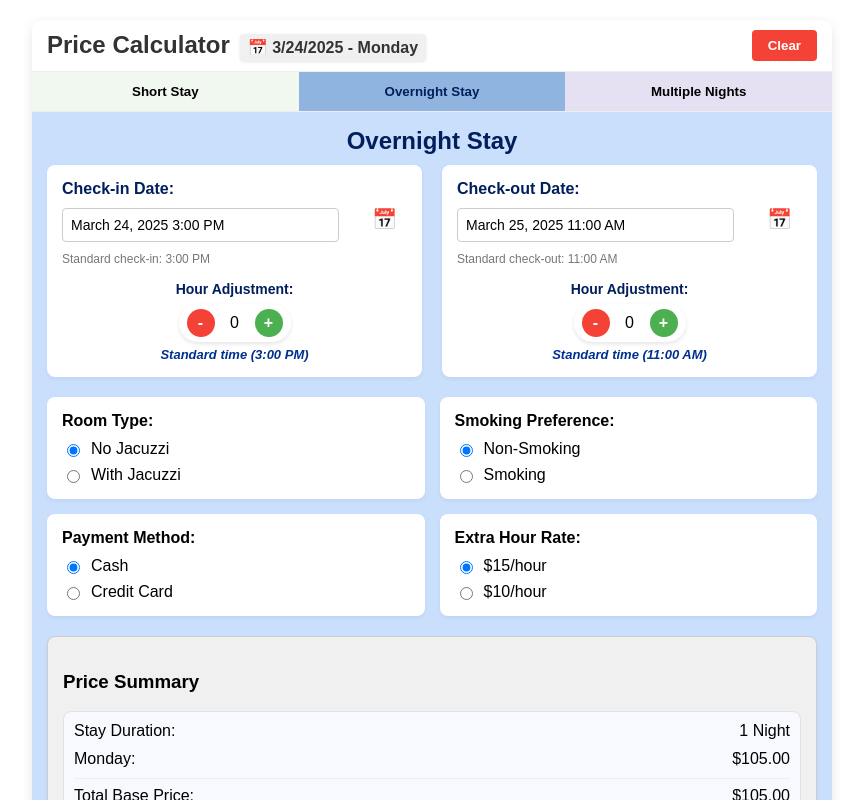
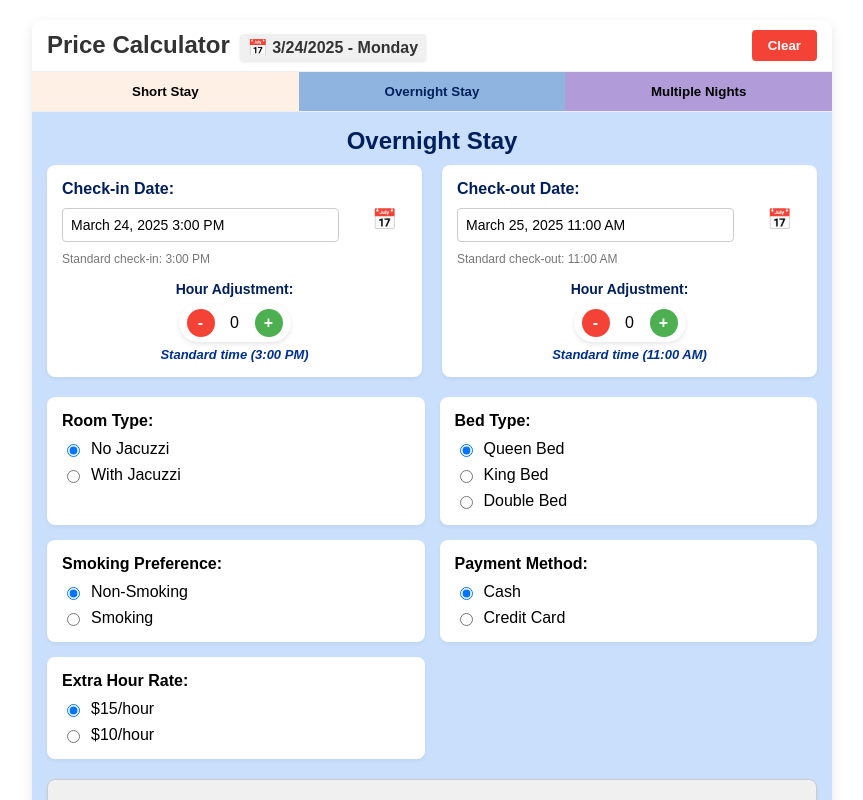
Before and after one commit to sixthemailtest/pricecalculator, a React (Create React App) app: page / in a window 1280 px wide. Both pictures are taken after a click on the button "Overnight Stay". Shown: the top 800 px of the page, without its empty margins (208-1071 px from the left). Built offline with nearby package versions, Linux system fonts and the light colour scheme; the HTML template or start-up script is replaced by a standard one.

Commit message:
initial commit12

```diff
--- a/src/App.js
+++ b/src/App.js
@@ -27,6 +27,7 @@ function App() {
   const [overnightExtraHours, setOvernightExtraHours] = useState(0);
   const [overnightCheckoutExtraHours, setOvernightCheckoutExtraHours] = useState(0);
   const [hasJacuzziOvernight, setHasJacuzziOvernight] = useState(false);
+  const [bedType, setBedType] = useState('queen');
 
   // Multiple overnight stays management
   const [savedStays, setSavedStays] = useState([]);
@@ -69,7 +70,8 @@ function App() {
   useEffect(() => {
     calculateOvernightPrice();
   // eslint-disable-next-line react-hooks/exhaustive-deps
-  }, [overnightSmoking, overnightPayment, hasJacuzziOvernight, checkInDate, checkOutDate, overnightExtraHours, overnightExtraRate, overnightCheckoutExtraHours]);
+  }, [overnightSmoking, overnightPayment, hasJacuzziOvernight, checkInDate, checkOutDate,
+      overnightExtraHours, overnightExtraRate, overnightCheckoutExtraHours, bedType]);
 
   const updateCurrentDateTime = () => {
     const now = new Date();
@@ -157,8 +159,15 @@ function App() {
 
     // Special pricing for 7-night stays
     if (totalNights === 7) {
-      // Flat rate for 7 nights, regardless of payment method
+      // Flat rate for 7 nights
       totalBasePrice = hasJacuzziOvernight ? 695 : 675;
+
+      // Add bed type adjustment for 7 nights
+      if (bedType === 'king') {
+        totalBasePrice += (5 * 7); // $5 extra per night for King
+      } else if (bedType === 'double') {
+        totalBasePrice += (10 * 7); // $10 extra per night for Double
+      }
     } else {
       // Regular pricing for non-7-night stays
       totalBasePrice = calculateRegularPricing(totalNights, daysBreakdown);
@@ -173,18 +182,16 @@ function App() {
     // Calculate extra hours cost for check-in
     let extraHoursCheckInCost = 0;
     if (overnightExtraHours !== 0) {
-      // Both early and late check-in are charged at the selected rate
       extraHoursCheckInCost = Math.abs(overnightExtraHours) * overnightExtraRate;
     }
 
     // Calculate extra hours cost for checkout
     let extraHoursCheckOutCost = 0;
     if (overnightCheckoutExtraHours > 0) {
-      // For late checkout, use the selected rate ($15 or $10 per hour)
       extraHoursCheckOutCost = overnightCheckoutExtraHours * overnightExtraRate;
     }
 
-    // Calculate total price (base price + tax + extra hours costs)
+    // Calculate total price
     calculatedTotalPrice = totalBasePrice + taxAmount + extraHoursCheckInCost + extraHoursCheckOutCost;
 
     return {
@@ -206,7 +213,7 @@ function App() {
     for (let i = 0; i < totalNights; i++) {
       const currentDate = new Date(checkInDate);
       currentDate.setDate(currentDate.getDate() + i);
-      const dayOfWeek = currentDate.getDay(); // 0: Sunday, 1-4: Monday-Thursday, 5: Friday, 6: Saturday
+      const dayOfWeek = currentDate.getDay();
 
       let dayBasePrice = 0;
       let dayName = '';
@@ -222,7 +229,7 @@ function App() {
         dayName = ['Monday', 'Tuesday', 'Wednesday', 'Thursday'][dayOfWeek - 1];
       }
 
-      // Set prices based on day of week, jacuzzi, and payment method
+      // Set base prices based on day of week and jacuzzi
       if (dayOfWeek === 5) { // Friday
         dayBasePrice = hasJacuzziOvernight ? 159 : 139;
         if (overnightPayment === 'credit' && !hasJacuzziOvernight) {
@@ -234,13 +241,20 @@ function App() {
         dayBasePrice = hasJacuzziOvernight ? 120 : 105;
       }
 
+      // Add bed type price adjustment
+      if (bedType === 'king') {
+        dayBasePrice += 5; // King bed is $5 more
+      } else if (bedType === 'double') {
+        dayBasePrice += 10; // Double bed is $10 more
+      }
+
       // Add to pricing totals
       totalBasePrice += dayBasePrice;
 
       // Add to days breakdown
       daysBreakdown.push({
         day: dayName,
-        date: '',  // Remove date display completely
+        date: '',
         basePrice: dayBasePrice
       });
     }
@@ -309,6 +323,7 @@ function App() {
     setOvernightExtraHours(0);
     setOvernightCheckoutExtraHours(0);
     setHasJacuzziOvernight(false);
+    setBedType('queen');
 
     // Reset dates to defaults
     const defaultCheckIn = new Date();
@@ -355,7 +370,8 @@ function App() {
         price: pricing.totalPrice,
         checkInDay,
         checkOutDay,
-        details: pricing
+        details: pricing,
+        bedType: bedType
       };
 
       const updatedStays = [...savedStays, newStay];
@@ -366,12 +382,13 @@ function App() {
       setTotalStaysPrice(newTotalPrice);
     }
 
-    // Reset room and payment selections
+    // Reset all selections including bed type
     setOvernightPayment('cash');
     setOvernightExtraHours(0);
     setOvernightCheckoutExtraHours(0);
     setHasJacuzziOvernight(false);
     setOvernightSmoking(false);
+    setBedType('queen');
 
     // Reset dates to defaults
     const today = new Date();
@@ -398,6 +415,8 @@ function App() {
   // Price summary section for overnight stays
   const renderOvernightStayPriceSummary = () => {
     if (activeTab === 'multiple') {
+      const currentPricing = calculateOvernightPrice();
+
       return (
         <div className="price-summary" style={{
           backgroundColor: '#fff',
@@ -412,6 +431,8 @@ function App() {
             paddingBottom: '10px',
             marginBottom: '15px'
           }}>Price Summary</h3>
+
+          {/* Saved Stays Section */}
           {savedStays.length > 0 && (
             <div className="saved-stays-section">
               {savedStays.map((stay, index) => (
@@ -432,6 +453,11 @@ function App() {
                       borderBottom: '1px solid #e0e0e0',
                       paddingBottom: '8px'
                     }}>
+                      <div style={{
+                        display: 'flex',
+                        alignItems: 'center',
+                        gap: '8px'
+                      }}>
                         <span
                           className="stay-number"
                           style={{
@@ -442,6 +468,46 @@ function App() {
                         >
                           Stay #{index + 1}
                         </span>
+                        <button
+                          style={{
+                            background: '#001f5c',
+                            border: 'none',
+                            color: '#fff',
+                            cursor: 'pointer',
+                            padding: '2px 6px',
+                            fontSize: '11px',
+                            borderRadius: '3px',
+                            display: 'inline-flex',
+                            alignItems: 'center',
+                            transition: 'all 0.2s',
+                            fontWeight: '500',
+                            textTransform: 'uppercase',
+                            letterSpacing: '0.5px'
+                          }}
+                          onMouseOver={(e) => {
+                            e.target.style.background = '#002d85';
+                          }}
+                          onMouseOut={(e) => {
+                            e.target.style.background = '#001f5c';
+                          }}
+                          onClick={() => {
+                            // Set all the form fields to this stay's values
+                            setCheckInDate(new Date(stay.checkIn));
+                            setCheckOutDate(new Date(stay.checkOut));
+                            setHasJacuzziOvernight(stay.hasJacuzzi);
+                            setOvernightSmoking(stay.smoking);
+                            setOvernightPayment(stay.payment);
+                            setOvernightExtraRate(stay.extraRate);
+                            setOvernightExtraHours(stay.checkInAdjustment);
+                            setOvernightCheckoutExtraHours(stay.checkOutAdjustment);
+                            setBedType(stay.bedType);
+                            // Remove this stay
+                            removeSavedStay(stay.id);
+                          }}
+                        >
+                          Edit
+                        </button>
+                      </div>
                       <div style={{
                         display: 'flex',
                         alignItems: 'center',
@@ -489,6 +555,7 @@ function App() {
                     <div style={{ fontSize: '14px', color: '#000', marginTop: '4px' }}>
                       {stay.nights} {stay.nights === 1 ? 'night' : 'nights'}
                       {stay.hasJacuzzi ? ' • Jacuzzi' : ''}
+                      {' • '}{stay.bedType.charAt(0).toUpperCase() + stay.bedType.slice(1)} Bed
                       {stay.checkInAdjustment !== 0 && ` • Check-in ${stay.checkInAdjustment > 0 ? `+${stay.checkInAdjustment}hrs` : `${stay.checkInAdjustment}hrs`}`}
                       {stay.checkOutAdjustment !== 0 && ` • Check-out ${stay.checkOutAdjustment > 0 ? `+${stay.checkOutAdjustment}hrs` : `${stay.checkOutAdjustment}hrs`}`}
                     </div>
@@ -561,10 +628,13 @@ function App() {
                 fontWeight: 'bold'
               }}>
                 <span style={{ color: '#001f5c' }}>Total Price:</span>
-                <span style={{ color: '#001f5c', fontSize: '20px' }}>${totalStaysPrice.toFixed(2)}</span>
+                <span style={{ color: '#001f5c', fontSize: '20px' }}>
+                  ${totalStaysPrice.toFixed(2)}
+                </span>
               </div>
             </div>
           )}
+
           {savedStays.length === 0 && (
             <p style={{
               textAlign: 'center',
@@ -603,7 +673,15 @@ function App() {
           {totalNights === 7 && (
             <div className="summary-line">
               <span>Weekly Special Rate:</span>
-              <span>${hasJacuzziOvernight ? '695.00' : '675.00'}</span>
+              <span>${(() => {
+                let baseRate = hasJacuzziOvernight ? 695 : 675;
+                if (bedType === 'king') {
+                  baseRate += (5 * 7); // $5 extra per night for King
+                } else if (bedType === 'double') {
+                  baseRate += (10 * 7); // $10 extra per night for Double
+                }
+                return baseRate.toFixed(2);
+              })()}</span>
             </div>
           )}
 
@@ -678,6 +756,9 @@ function App() {
           <button
             className={`tab-button ${activeTab === 'short' ? 'active' : ''}`}
             onClick={() => setActiveTab('short')}
+            style={{
+              backgroundColor: activeTab === 'short' ? '#ffb380' : '#fff0e6'
+            }}
           >
             Short Stay
           </button>
@@ -691,7 +772,7 @@ function App() {
             className={`tab-button ${activeTab === 'multiple' ? 'active' : ''}`}
             onClick={() => setActiveTab('multiple')}
             style={{
-              backgroundColor: activeTab === 'multiple' ? '#b19cd9' : '#e6e0f3'
+              backgroundColor: activeTab === 'multiple' ? '#9370db' : '#b19cd9'
             }}
           >
             Multiple Nights
@@ -699,7 +780,8 @@ function App() {
         </div>
 
         <div className="stay-sections">
-          <div className={`short-stay-section ${activeTab === 'short' ? 'active' : ''}`}>
+          <div className={`short-stay-section ${activeTab === 'short' ? 'active' : ''}`}
+            style={{ backgroundColor: '#fff3e6' }}>
             <h2 className="section-header">Short Stay</h2>
 
             <div className="option-group" style={{ maxWidth: '500px', margin: '0 auto 20px auto' }}>
@@ -952,6 +1034,38 @@ function App() {
               </div>
 
               <div className="option-group">
+                <label>Bed Type:</label>
+                <div className="radio-group">
+                  <label>
+                    <input
+                      type="radio"
+                      checked={bedType === 'queen'}
+                      onChange={() => setBedType('queen')}
+                    />
+                    Queen Bed
+                  </label>
+                  <label>
+                    <input
+                      type="radio"
+                      checked={bedType === 'king'}
+                      onChange={() => setBedType('king')}
+                    />
+                    King Bed
+                  </label>
+                  {!hasJacuzziOvernight && (
+                    <label>
+                      <input
+                        type="radio"
+                        checked={bedType === 'double'}
+                        onChange={() => setBedType('double')}
+                      />
+                      Double Bed
+                    </label>
+                  )}
+                </div>
+              </div>
+
+              <div className="option-group">
                 <label>Smoking Preference:</label>
                 <div className="radio-group">
                   <label>
@@ -1140,6 +1254,38 @@ function App() {
               </div>
 
               <div className="option-group">
+                <label>Bed Type:</label>
+                <div className="radio-group">
+                  <label>
+                    <input
+                      type="radio"
+                      checked={bedType === 'queen'}
+                      onChange={() => setBedType('queen')}
+                    />
+                    Queen Bed
+                  </label>
+                  <label>
+                    <input
+                      type="radio"
+                      checked={bedType === 'king'}
+                      onChange={() => setBedType('king')}
+                    />
+                    King Bed
+                  </label>
+                  {!hasJacuzziOvernight && (
+                    <label>
+                      <input
+                        type="radio"
+                        checked={bedType === 'double'}
+                        onChange={() => setBedType('double')}
+                      />
+                      Double Bed
+                    </label>
+                  )}
+                </div>
+              </div>
+
+              <div className="option-group">
                 <label>Smoking Preference:</label>
                 <div className="radio-group">
                   <label>
```
Lines whose indentation alone changed are shown as unchanged.
